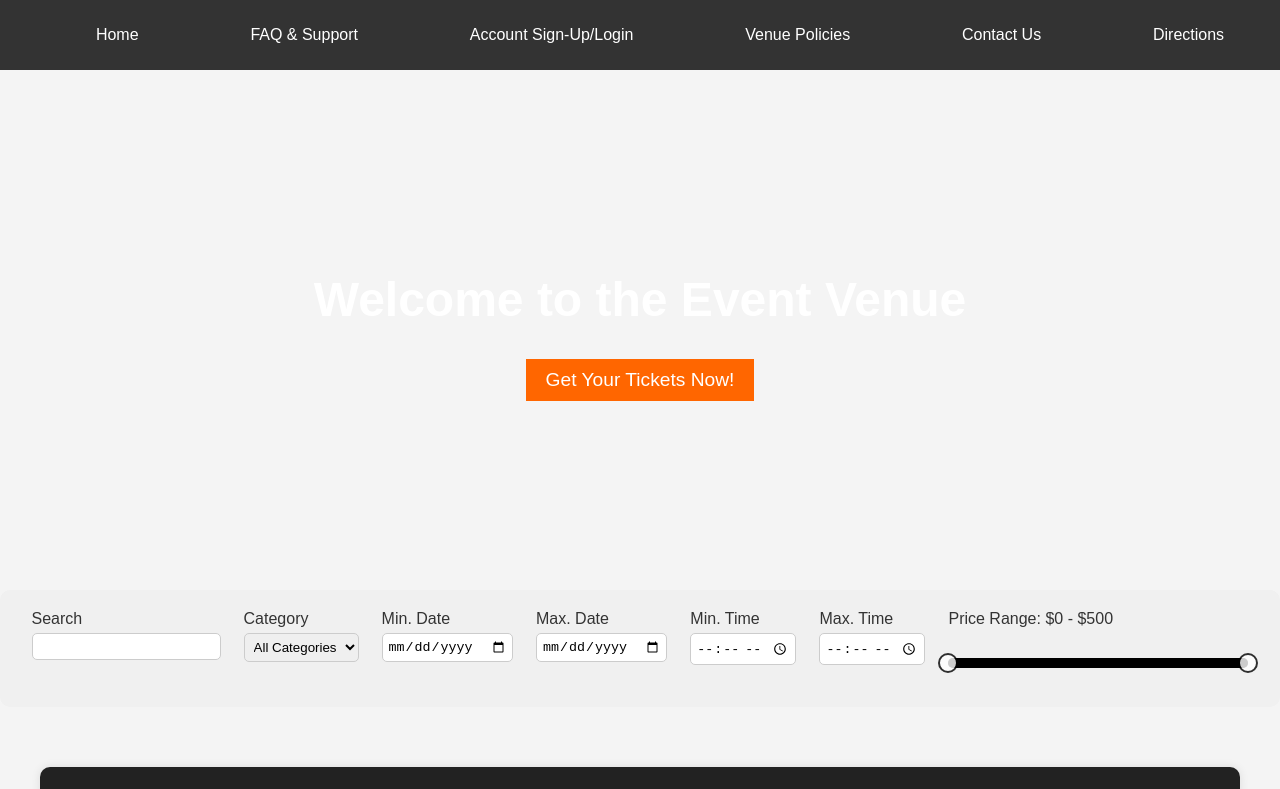
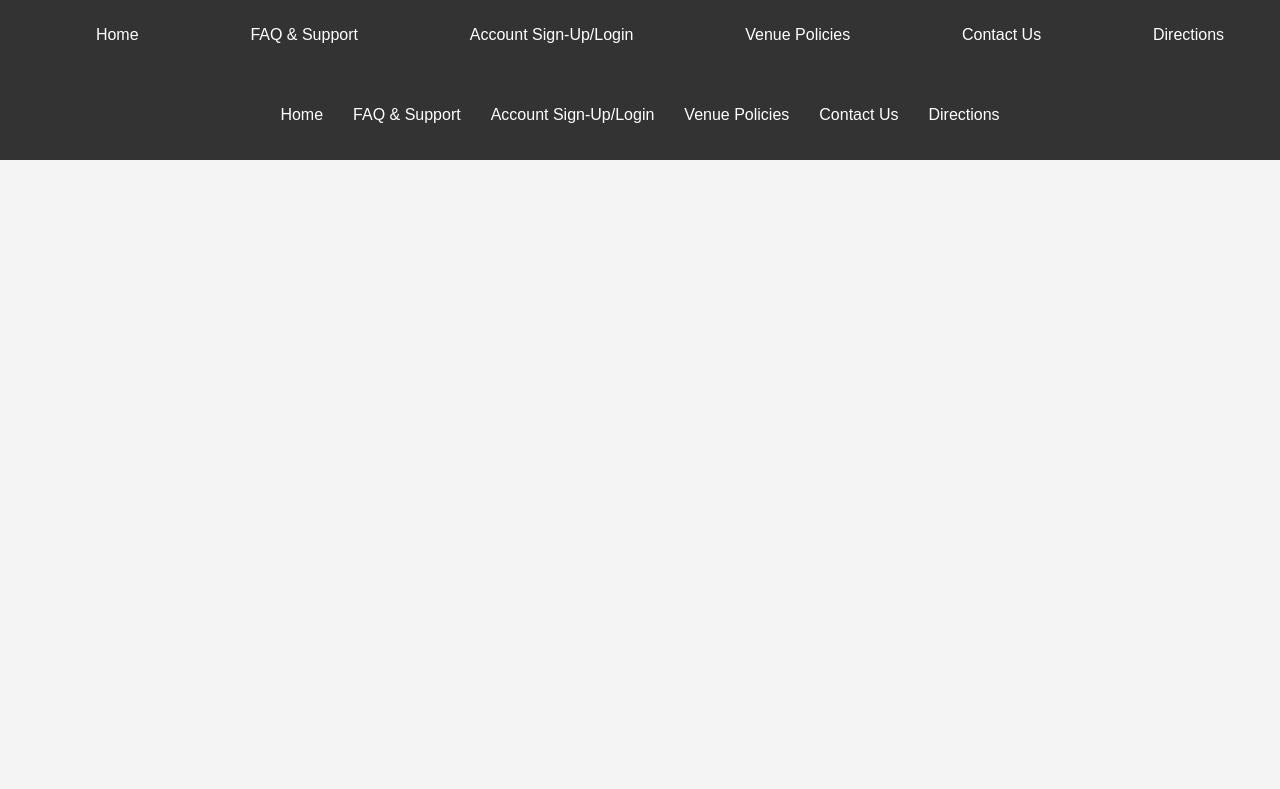
Before and after one commit to eewilson32/venue632-app, a React (Create React App) app: page / in a window 1280 px wide. Shown: the top 789 px of the page. Built offline with nearby package versions, Linux system fonts and the light colour scheme.

Commit message:
Your commit message

```diff
--- a/src/App.js
+++ b/src/App.js
@@ -13,7 +13,7 @@ function App() {
       {/* Header will be rendered once for all routes */}
       <Header />
       <Routes>
-        <Route path="/" element={<Home />} />
+        <Route path="#/" element={<Home />} />
         <Route path="/event/:eventName/:eventDate" element={<Event />}/>
         <Route path="/home" element={<Home />} />
         <Route path="/tickets" element={<Tickets />} />
```
